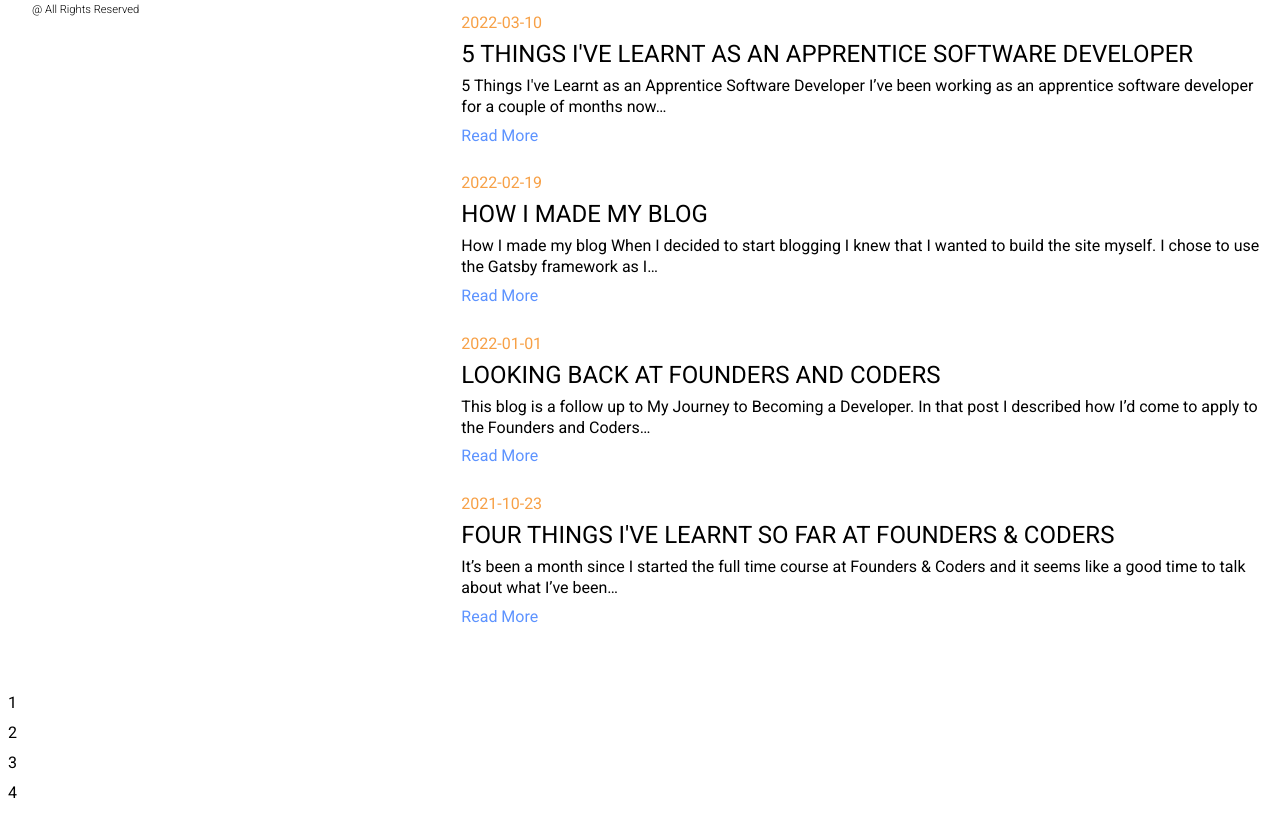
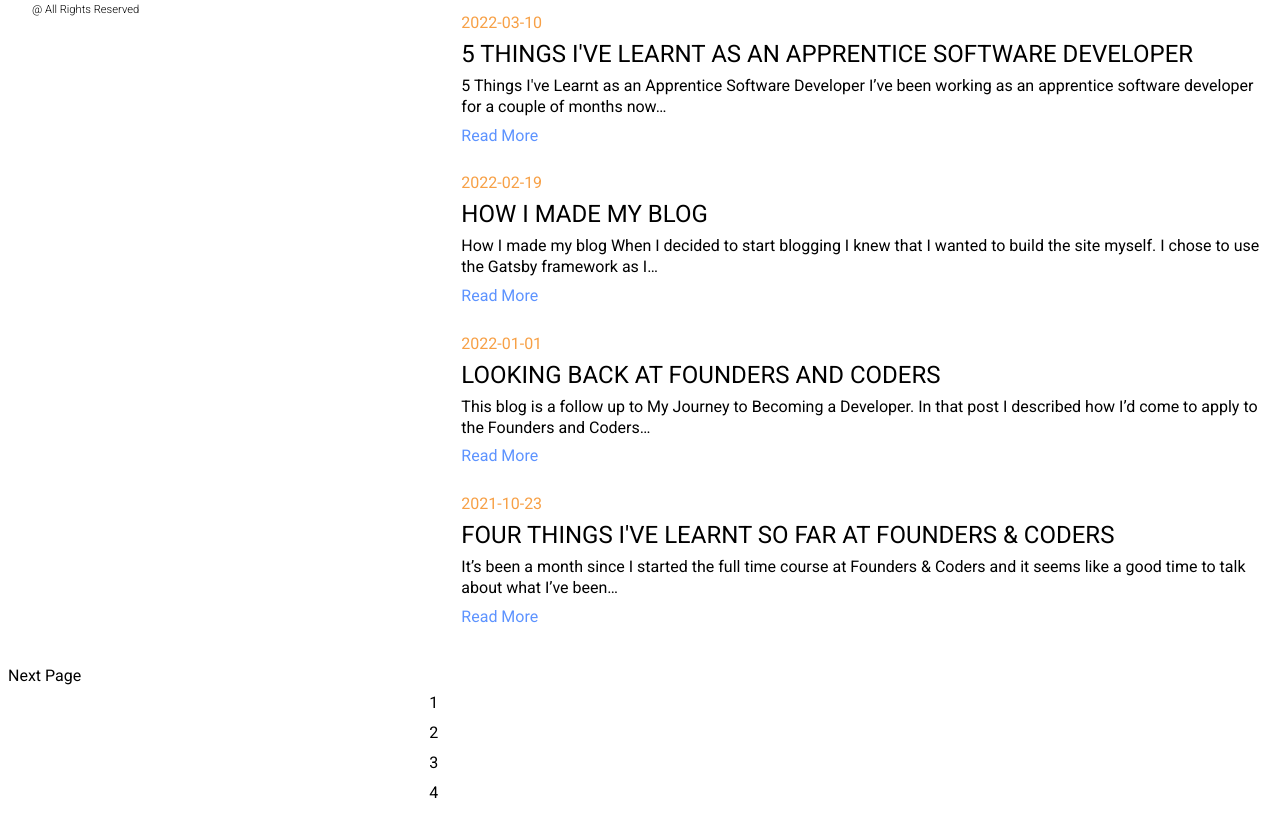
Before and after one commit to Moggach/my-blog-site, a Gatsby site: page / in a window 1280 px wide. Shown: the part 343-1169 px from the top of the page. Built offline with nearby package versions, Linux system fonts and the light colour scheme; Gatsby itself is replaced by a stand-in of ours.

Commit message:
add next and previous page links

```diff
--- a/src/templates/blog-list.js
+++ b/src/templates/blog-list.js
@@ -7,7 +7,12 @@ import Layout from '../components/layout'
 export default class BlogList extends React.Component {
     render() {
         const posts = this.props.data.allMarkdownRemark.edges
-        const { numPages } = this.props.pageContext
+        const { numPages, currentPage } = this.props.pageContext
+        const isFirst = currentPage === 1
+        const isLast = currentPage === numPages
+        const prevPage =
+            currentPage - 1 === 1 ? '/' : (currentPage - 1).toString()
+        const nextPage = (currentPage + 1).toString()
 
         return (
             <Layout>
@@ -31,6 +36,17 @@ export default class BlogList extends React.Component {
                         )
                     })}
                 </ul>
+
+                {!isFirst && (
+                    <Link to={`../${prevPage}`} rel="prev">
+                        ← Previous Page
+                    </Link>
+                )}
+                {!isLast && (
+                    <Link to={`../${nextPage}`} rel="next">
+                        Next Page
+                    </Link>
+                )}
                 <ul>
                     {Array.from({ length: numPages }, (_, i) => (
                         <li key={`pagination-number${i + 1}`}>
```
